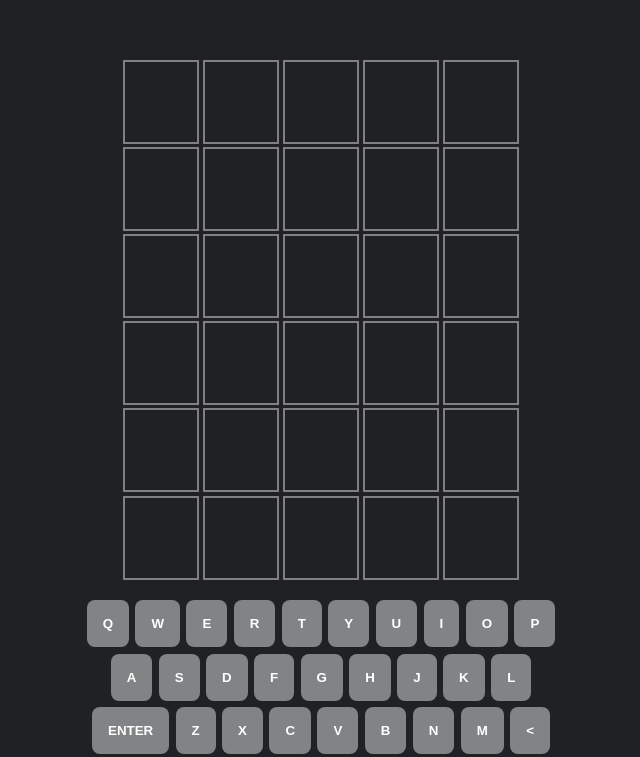
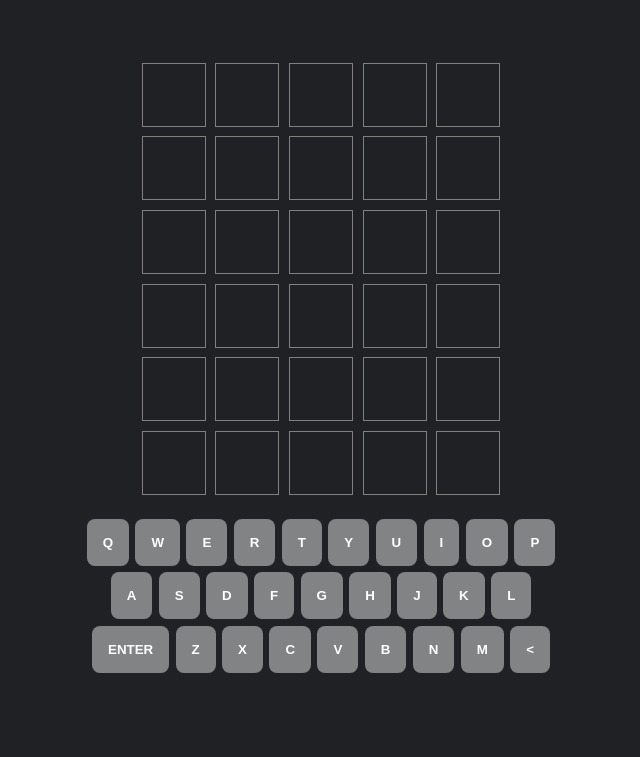
Before and after one commit to woobottle/wordle-challenge, a React (Create React App) app: page / in a window 1280 px wide. Shown: the part 102-859 px from the top of the page, without its empty margins (319-959 px from the left). After the commit the page ends 800 px from the top, so only its background shows below. Built offline with nearby package versions, Linux system fonts and the light colour scheme.

Commit message:
refactor: GameBoard 컴포넌트 추가

```diff
--- a/src/App.tsx
+++ b/src/App.tsx
@@ -38,7 +38,7 @@ function App() {
         <KeyBoard
           {...state}
           dispatch={dispatch}
-          />
+        />
       </div>
       <ResultModalPortal>
         {isResultModalOpen &&
--- a/src/components/GameBoard.tsx
+++ b/src/components/GameBoard.tsx
@@ -1,5 +1,5 @@
 import styled from 'styled-components';
-import { getBackgroundColor } from '../utils';
+import GameRow from './GameRow';
 
 interface Props {
   words: string[];
@@ -12,22 +12,13 @@ const GameBoard = ({ words, rowIndex, currentInput, wordsEvaulated }: Props) =>
   return (
     <GameBoardWrapper>
       {words.map((word, wordIndex) => {
+        let contents = word.split('');
+        const contentsValidate = wordsEvaulated[rowIndex]
         if (wordIndex === rowIndex) {
-          return (
-            <InputRow>
-              {currentInput.map((column, _index) => <InputBox>{column}</InputBox>)}
-            </InputRow>
-          )
+          contents = currentInput;
         }
 
-        return (
-          <InputRow>
-            {!!word === true
-              ? word.split('').map((column, columnIndex) => <InputBox status={wordsEvaulated[wordIndex][columnIndex]}>{column}</InputBox>)
-              : Array.from({ length: 5 }).map((_column, _index) => <InputBox />)
-            }
-          </InputRow>
-        )
+        return <GameRow contents={contents} contentsValidate={contentsValidate} />
       })}
     </GameBoardWrapper>
   )
@@ -41,22 +32,3 @@ const GameBoardWrapper = styled.div`
   flex-direction: column;
   margin-top: 10rem;
 `
-
-const InputRow = styled.div`
-  display: grid;
-  grid-template-columns: repeat(5, 5rem);
-  margin: 0 auto;
-`
-
-const InputBox = styled.div<{ status?: string }>`
-  border: 0.15rem solid black;
-  border-color: gray;
-  margin: 0.1rem;
-  text-align: center;
-  height: 5rem;
-  line-height: 5rem;
-  font-size: 2rem;
-  font-weight: bold;
-  text-transform: uppercase;
-  background-color: ${(props) => getBackgroundColor(props.status)};
-`
--- /dev/null
+++ b/src/components/GameRow.tsx
@@ -0,0 +1,41 @@
+import styled from "styled-components";
+import { getBackgroundColor } from "../utils";
+
+interface Props {
+  contents: string[]
+  contentsValidate: string[]
+}
+
+const GameRow = ({ contents, contentsValidate }: Props) => {
+  console.log(!contents)
+  return (
+    <Row>
+      {contents.length !== 0
+        ? contents.map((column, columnIndex) => <Column className="box" data-state={contentsValidate[columnIndex]}>{column}</Column>)
+        : Array.from({ length: 5 }).map((_column, _index) => <Column />)
+      }
+    </Row>
+  )
+}
+
+const Row = styled.div`
+  display: flex;
+  margin: 0 auto;
+`
+
+const Column = styled.div<{ status?: string }>`
+  border: 0.1rem solid black;
+  border-color: gray;
+  margin: 0.3rem;
+  text-align: center;
+  box-sizing: border-box;
+  width: 4rem;
+  height: 4rem;
+  line-height: 4rem;
+  font-size: 2rem;
+  font-weight: bold;
+  text-transform: uppercase;
+  background-color: ${(props) => getBackgroundColor(props.status)};
+`
+
+export default GameRow;
```
